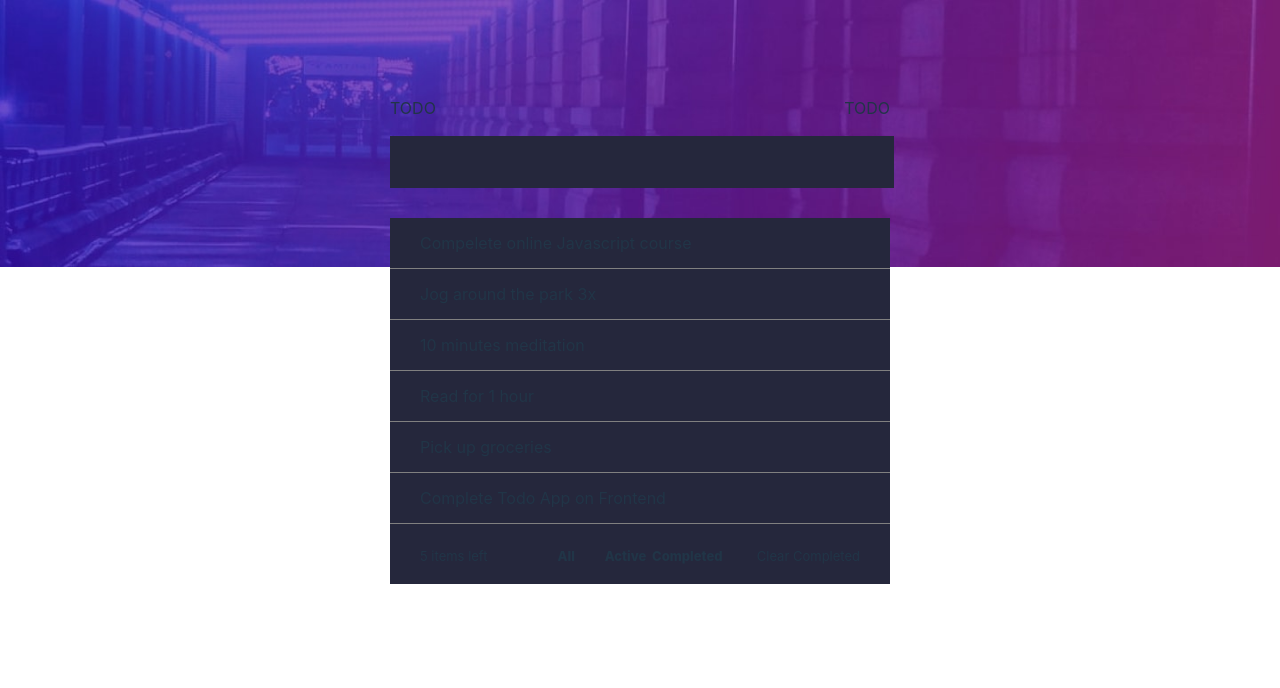
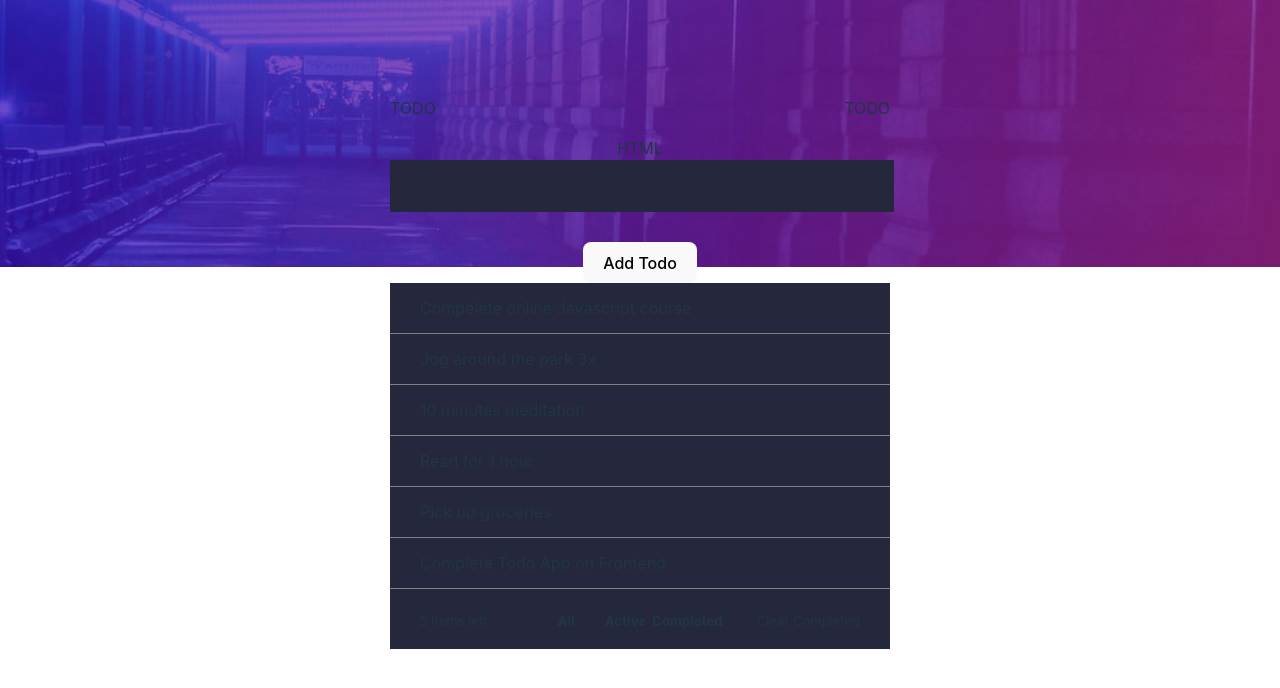
Before and after one commit to Elio1995/todo-app, a React (Vite) app: page / in a window 1280 px wide. Shown: the top 688 px of the page. Built offline with nearby package versions, Linux system fonts and the light colour scheme; data requests are answered from the project's data file.

Commit message:
Added the function of posting todos in the list

```diff
--- a/src/App.tsx
+++ b/src/App.tsx
@@ -1,5 +1,6 @@
-import { useEffect, useState } from "react";
+import { useEffect, useRef, useState } from "react";
 import darkImg from "../images/bg-desktop-dark.jpg";
+
 import "./App.css";
 
 interface TIME {
@@ -9,6 +10,9 @@ interface TIME {
 
 function App() {
   const [todos, setTodos] = useState([]);
+  const todoRef = useRef();
+  const [loading, setLoading] = useState(false);
+  const [validated, setValidated] = useState(false);
 
   function getTodoList() {
     return fetch(`http://localhost:3000/todo`)
@@ -16,6 +20,44 @@ function App() {
       .then((data) => {
         setTodos(data);
       });
+  }
+
+  function handleSubmit(e: any) {
+    const data: TIME = {
+      id: Math.random() * (1000 - 1) + 1,
+      name: todoRef.current.value,
+    };
+
+    fetch("http://localhost:3000/todo", {
+      method: "POST", // or 'PUT'
+      headers: {
+        "Content-Type": "application/json",
+      },
+      body: JSON.stringify(data),
+    })
+      .then((response) => response.json())
+      .then((data) => {
+        console.log("Success:", data);
+      })
+      .catch((error) => {
+        console.error("Error:", error);
+      });
+
+    // const form = e.currentTarget;
+    // e.preventDefault();
+    // e.stopPropagation();
+
+    // setLoading(true);
+
+    // let uD = JSON.parse(JSON.stringify(todos));
+
+    // uD["id"] = Math.random() * (1000 - 1) + 1;
+    // uD["name"] = todoRef.current.value;
+
+    // // setTimeout(() => {
+    // setValidated(true);
+    // setLoading(false);
+    // // }, 2000);
   }
   useEffect(() => {
     getTodoList();
@@ -39,6 +81,8 @@ function App() {
             <p style={{ textAlign: "end" }}>TODO</p>
           </div>
           <div>
+            <form noValidate onSubmit={handleSubmit}>
+              <label htmlFor="html">HTML</label>
               <input
                 style={{
                   width: "100%",
@@ -48,7 +92,12 @@ function App() {
                   marginBottom: "30px",
                 }}
                 type="text"
+                ref={todoRef}
               ></input>
+              <button disabled={loading} type="submit">
+                Add Todo
+              </button>
+            </form>
           </div>
           <div>
             {todos.map((todo: TIME) => {
```
Lines whose indentation alone changed are shown as unchanged.
